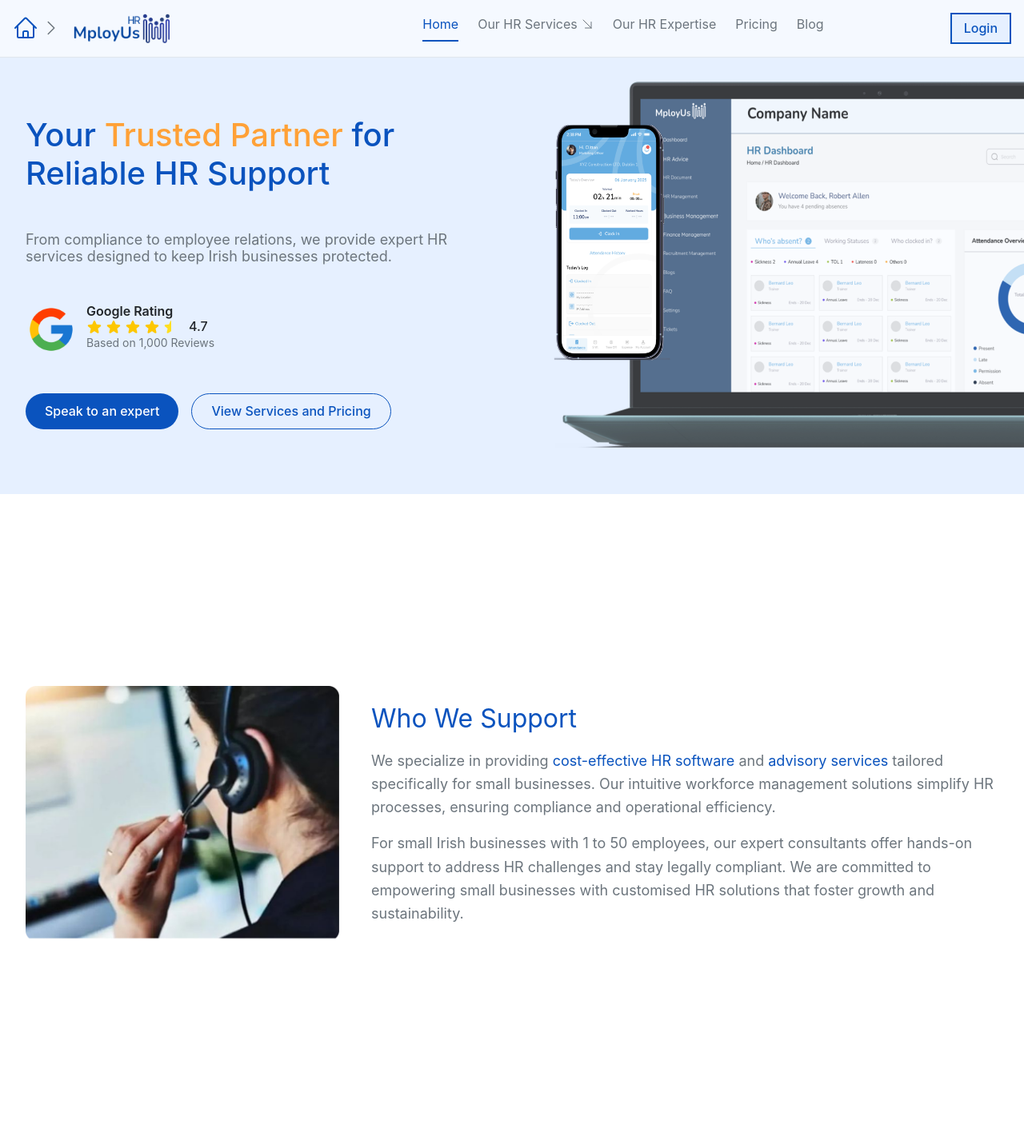
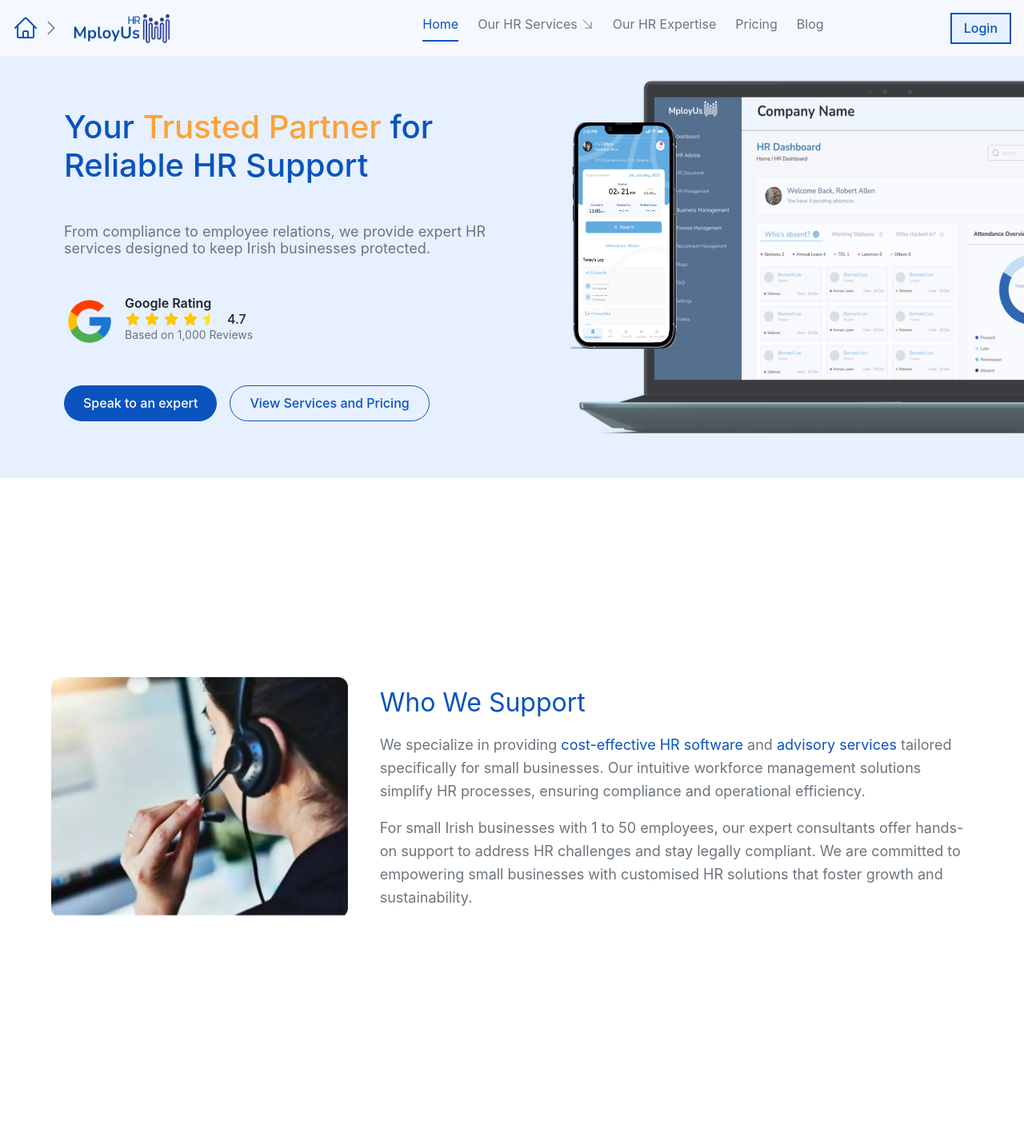
Before and after one commit to Alshekizx/hrSite, a Next.js app: page / in a window 1280 px wide. Shown: the top 1436 px of the page at 80% size. Built offline with nearby package versions, Linux system fonts and the light colour scheme.

Commit message:
margin fix

```diff
--- a/src/app/components/homepage/hero.tsx
+++ b/src/app/components/homepage/hero.tsx
@@ -4,7 +4,7 @@ import { StarIcon } from '@heroicons/react/24/solid';
 export default function Hero() {
   return (
     <div className="flex flex-col lg:flex-row items-center justify-between pt-20 lg:pt-0 gap-10 bg-[var(--primary-100)]">
-      <div className="flex flex-col gap-12 w-full pl-[2rem] pr-[2rem] lg:pr-0" >
+      <div className="flex flex-col gap-12 w-full pl-[2rem] pr-[2rem] lg:pl-[5rem]" >
         <h2 className="text-[var(--primary-color)]">
           Your
           {" "}
--- a/src/app/components/ourHrServiceComponent/contactUs2.tsx
+++ b/src/app/components/ourHrServiceComponent/contactUs2.tsx
@@ -3,9 +3,9 @@ import Image from "next/image";
 
 const ContactForm2 = () => {
   return (
-    <section className="flex flex-col lg:flex-row items-stretch ">
+    <section className="flex  flex-col lg:flex-row items-stretch ">
       {/* Left: Form Section */}
-      <div className="w-full lg:w-1/2 bg-[var(--primary-100)] px-4 sm:px-6 md:px-8 py-16">
+      <div className="w-full lg:w-1/2 bg-[var(--primary-100)] px-[2rem] lg:pl-[5rem]  py-16">
         <div className="form-container border border-[var(--primary-color)] bg-white rounded-t-lg overflow-hidden flex flex-col h-full">
           <div className="py-6 px-6 bg-[var(--primary-color)] space-y-2">
             <p className="font-semibold text-white text-lg">Contact Us</p>
@@ -67,7 +67,7 @@ const ContactForm2 = () => {
       </div>
 
       {/* Right: Image Section (visible only on large screens) */}
-      <div className="hidden lg:flex w-full lg:w-1/2 justify-center items-center p-10 relative overflow-hidden min-h-[600px]">
+      <div className="hidden lg:flex w-full lg:w-1/2 justify-center items-center p-y px-[2rem] lg:pr-[5rem] relative overflow-hidden min-h-[600px]">
         <Image
           src="/images/contactFormImg2.png"
           alt="Contact Form Illustration"
--- a/src/app/globals.css
+++ b/src/app/globals.css
@@ -280,10 +280,16 @@ p {
 }
 
 .containerDiv{
-  padding: 2rem;
+  padding: 2rem 4rem;
   min-height: 90vh;
   width: 100%;
 
+}
+
+@media (max-width: 768px) {
+  .containerDiv {
+    padding: 2rem;
+  }
 }
 
 .bg_themed_color{
```
